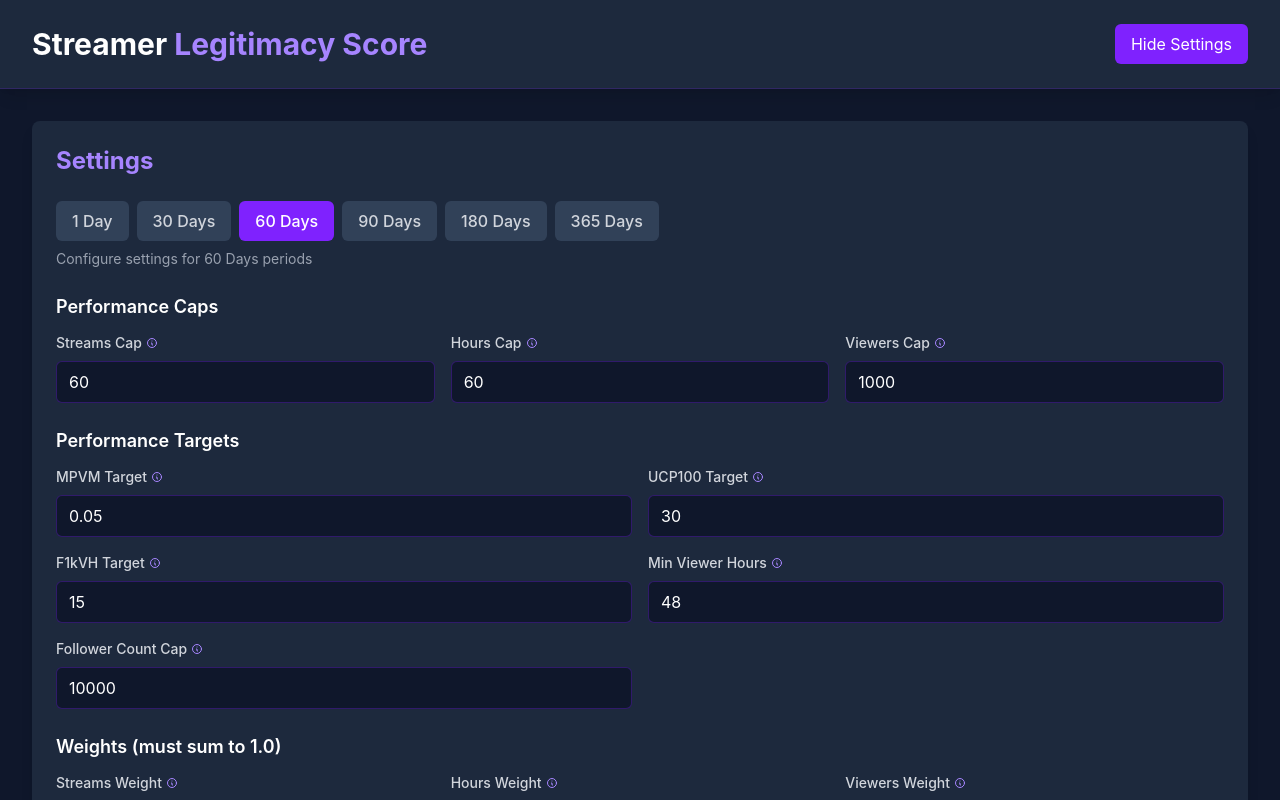
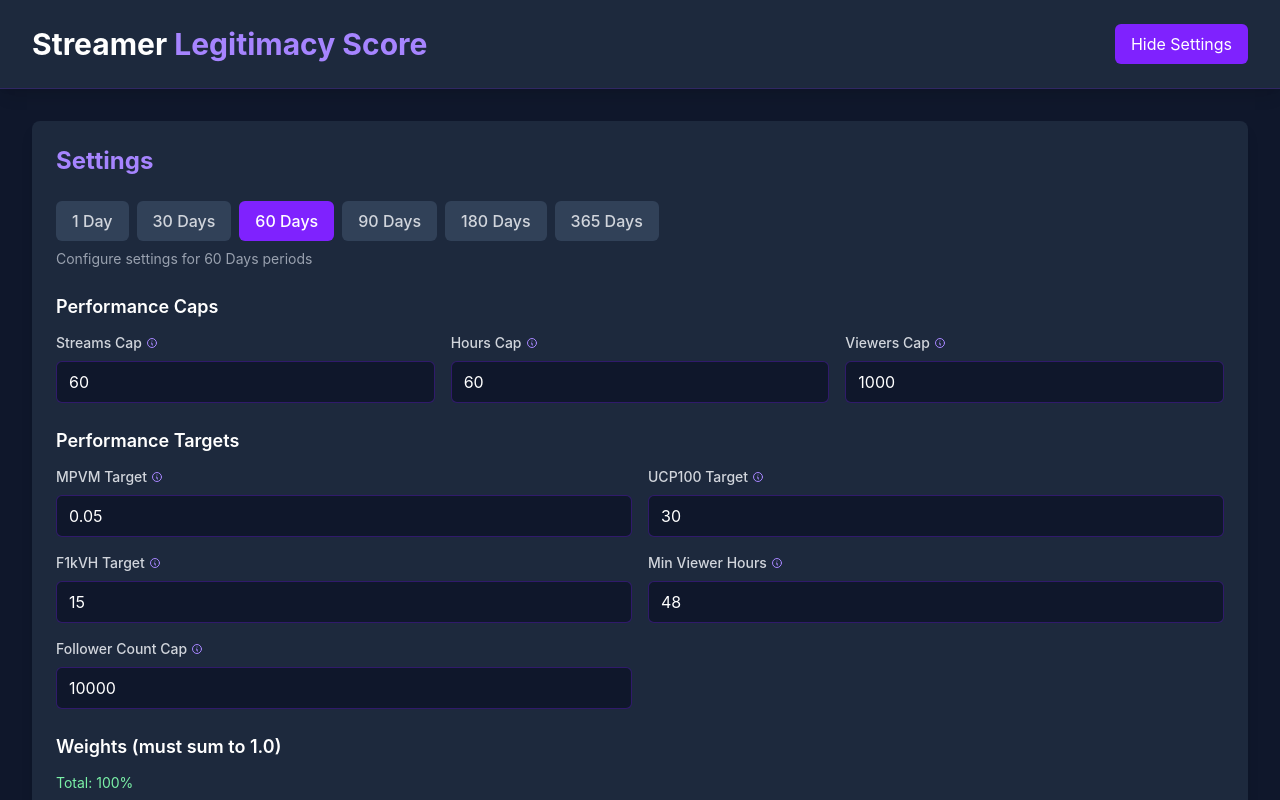
Before and after one commit to bjorkendev/streamer-score, a React (Vite) app: page / in a window 1280 px wide. Both pictures are taken after a click on the button "Show Settings". Shown: the top 800 px of the page. Built offline with nearby package versions, Linux system fonts and the light colour scheme.

Commit message:
Update default weights and Settings order + total indicator\n\n- Defaults: Streams .20, Hours .20, Viewers .10, FollowerCount .05, MPVM .10, UCP100 .10, F1kVH .05, Consistency .20\n- Reorder inputs to match\n- Add Total % indicator showing sum of weights

```diff
--- a/src/App.tsx
+++ b/src/App.tsx
@@ -72,15 +72,15 @@ function App() {
               {
                 ...config,
                 followerCountCap: (config as any).followerCountCap || 10000,
-                followerCountWeight: (config as any).followerCountWeight ?? 0.06,
-                // Set defaults to 1%-increment baseline that sums to 1.0
-                streamsWeight: (config as any).streamsWeight ?? 0.12,
-                hoursWeight: (config as any).hoursWeight ?? 0.15,
-                viewersWeight: (config as any).viewersWeight ?? 0.11,
-                mpvmWeight: (config as any).mpvmWeight ?? 0.13,
-                ucp100Weight: (config as any).ucp100Weight ?? 0.12,
-                f1kVHWeight: (config as any).f1kVHWeight ?? 0.16,
-                consistencyWeight: (config as any).consistencyWeight ?? 0.15,
+                // New default weights (sum to 1.0)
+                streamsWeight: (config as any).streamsWeight ?? 0.20,
+                hoursWeight: (config as any).hoursWeight ?? 0.20,
+                viewersWeight: (config as any).viewersWeight ?? 0.10,
+                followerCountWeight: (config as any).followerCountWeight ?? 0.05,
+                mpvmWeight: (config as any).mpvmWeight ?? 0.10,
+                ucp100Weight: (config as any).ucp100Weight ?? 0.10,
+                f1kVHWeight: (config as any).f1kVHWeight ?? 0.05,
+                consistencyWeight: (config as any).consistencyWeight ?? 0.20,
               }
             ])
           )
@@ -104,15 +104,15 @@ function App() {
               {
                 ...config,
                 followerCountCap: (config as any).followerCountCap || 10000,
-                followerCountWeight: (config as any).followerCountWeight ?? 0.06,
-                // Default 1%-increment baseline
-                streamsWeight: (config as any).streamsWeight ?? 0.12,
-                hoursWeight: (config as any).hoursWeight ?? 0.15,
-                viewersWeight: (config as any).viewersWeight ?? 0.11,
-                mpvmWeight: (config as any).mpvmWeight ?? 0.13,
-                ucp100Weight: (config as any).ucp100Weight ?? 0.12,
-                f1kVHWeight: (config as any).f1kVHWeight ?? 0.16,
-                consistencyWeight: (config as any).consistencyWeight ?? 0.15,
+                // New default weights (sum to 1.0)
+                streamsWeight: (config as any).streamsWeight ?? 0.20,
+                hoursWeight: (config as any).hoursWeight ?? 0.20,
+                viewersWeight: (config as any).viewersWeight ?? 0.10,
+                followerCountWeight: (config as any).followerCountWeight ?? 0.05,
+                mpvmWeight: (config as any).mpvmWeight ?? 0.10,
+                ucp100Weight: (config as any).ucp100Weight ?? 0.10,
+                f1kVHWeight: (config as any).f1kVHWeight ?? 0.05,
+                consistencyWeight: (config as any).consistencyWeight ?? 0.20,
               }
             ])
           )
--- a/src/components/Settings.tsx
+++ b/src/components/Settings.tsx
@@ -280,6 +280,29 @@ export function Settings({ settings, onSettingsChange }: SettingsProps) {
         {/* Weights */}
         <div>
           <h3 className="text-lg font-semibold mb-3 text-white">Weights (must sum to 1.0)</h3>
+          {/* Total Indicator */}
+          <div className="mb-3 text-sm">
+            {(() => {
+              const total = (
+                (periodSettings.streamsWeight ?? 0) +
+                (periodSettings.hoursWeight ?? 0) +
+                (periodSettings.viewersWeight ?? 0) +
+                ((periodSettings as any).followerCountWeight ?? 0) +
+                (periodSettings.mpvmWeight ?? 0) +
+                (periodSettings.ucp100Weight ?? 0) +
+                (periodSettings.f1kVHWeight ?? 0) +
+                (periodSettings.consistencyWeight ?? 0)
+              );
+              const pct = Math.round(total * 100);
+              const ok = pct === 100;
+              return (
+                <span className={ok ? 'text-green-300' : 'text-yellow-300'}>
+                  Total: {pct}%
+                </span>
+              );
+            })()}
+          </div>
+          {/* Order: Streams, Hours, Viewers, FollowerCount, MPVM, UCP100, F1kVH, Consistency */}
           <div className="grid grid-cols-1 md:grid-cols-3 gap-4">
             <div>
               <LabelWithTooltip
@@ -323,6 +346,21 @@ export function Settings({ settings, onSettingsChange }: SettingsProps) {
                 min={0}
                 max={1}
                 onChange={(e) => handleWeightChange('viewersWeight', parseFloat(e.target.value))}
+                className="w-full px-3 py-2 bg-slate-900 border border-violet-600/30 rounded-md text-white focus:outline-none focus:ring-2 focus:ring-violet-600"
+              />
+            </div>
+            <div>
+              <LabelWithTooltip
+                label="Follower Count Weight"
+                tooltip="How much follower count influences the final score. Higher = more emphasis on overall follower base."
+              />
+              <input
+                type="number"
+                step="0.01"
+                value={(periodSettings as any).followerCountWeight}
+                min={0}
+                max={1}
+                onChange={(e) => handleWeightChange('followerCountWeight', parseFloat(e.target.value))}
                 className="w-full px-3 py-2 bg-slate-900 border border-violet-600/30 rounded-md text-white focus:outline-none focus:ring-2 focus:ring-violet-600"
               />
             </div>
@@ -386,21 +424,6 @@ export function Settings({ settings, onSettingsChange }: SettingsProps) {
                 className="w-full px-3 py-2 bg-slate-900 border border-violet-600/30 rounded-md text-white focus:outline-none focus:ring-2 focus:ring-violet-600"
               />
             </div>
-            <div>
-              <LabelWithTooltip
-                label="Follower Count Weight"
-                tooltip="How much follower count influences the final score. Higher = more emphasis on overall follower base. Default: 0.20 (20%)"
-              />
-              <input
-                type="number"
-                step="0.01"
-                value={periodSettings.followerCountWeight}
-                min={0}
-                max={1}
-                onChange={(e) => handleWeightChange('followerCountWeight', parseFloat(e.target.value))}
-                className="w-full px-3 py-2 bg-slate-900 border border-violet-600/30 rounded-md text-white focus:outline-none focus:ring-2 focus:ring-violet-600"
-              />
-            </div>
           </div>
         </div>
       </div>
--- a/src/types/index.ts
+++ b/src/types/index.ts
@@ -108,14 +108,14 @@ const createDefaultPeriodSettings = (days: number): PeriodSettings => ({
   f1kVHTarget: 15,
   minViewerHours: Math.max(10, days * 0.8), // Scale with period length
   // Default weights (must sum to 1.0), rounded to 1% increments
-  streamsWeight: 0.12,
-  hoursWeight: 0.15,
-  viewersWeight: 0.11,
-  mpvmWeight: 0.13,
-  ucp100Weight: 0.12,
-  f1kVHWeight: 0.16,
-  consistencyWeight: 0.15,
-  followerCountWeight: 0.06,
+  streamsWeight: 0.20,
+  hoursWeight: 0.20,
+  viewersWeight: 0.10,
+  followerCountWeight: 0.05,
+  mpvmWeight: 0.10,
+  ucp100Weight: 0.10,
+  f1kVHWeight: 0.05,
+  consistencyWeight: 0.20,
 });
 
 export const defaultSettings: Settings = {
```
